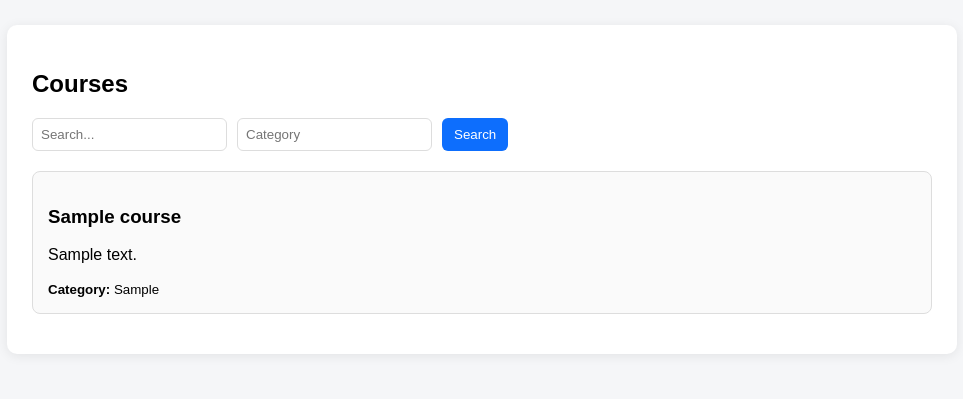
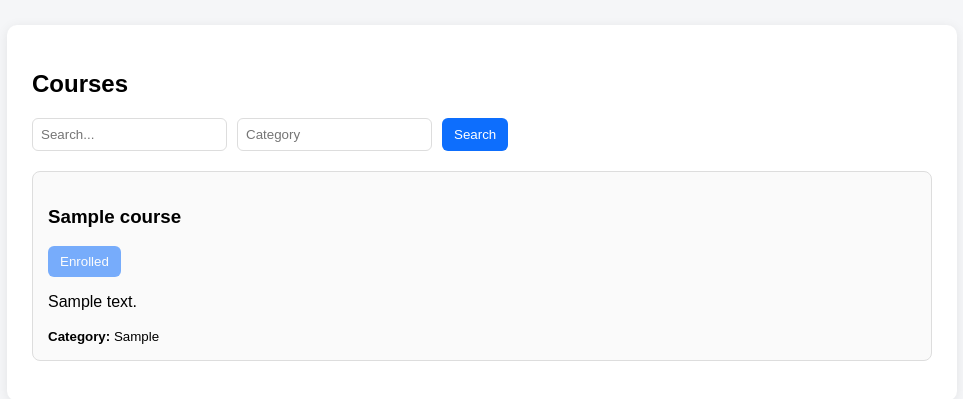
Before and after one commit to quyenhuynh-agilityio/django-training, a Django app: page / in a window 1280 px wide. Shown: the part 42-441 px from the top of the page, without its empty margins (158-1121 px from the left). Run offline with Django 5.2, Linux system fonts and the light colour scheme; a user stored in the database is signed in; tables that the repository leaves empty hold one stand-in row (values such as "Sample post"); parts of the project's set-up code (start-up, migrations or seed data) failed here and were passed over.

Commit message:
feat: implement feature user can enroll course with authenticated

```diff
--- a/studyportal/courses/urls.py
+++ b/studyportal/courses/urls.py
@@ -1,6 +1,7 @@
 from django.urls import path
-from .views import course_list
+from .views import course_list, enroll_course
 
 urlpatterns = [
     path("", course_list, name="course_list"),
+    path("enroll/<uuid:course_id>/", enroll_course, name="enroll_course"),
 ]
--- a/studyportal/courses/views.py
+++ b/studyportal/courses/views.py
@@ -1,14 +1,12 @@
-from django.shortcuts import render
+from django.shortcuts import render, redirect, get_object_or_404
+from django.contrib.auth.decorators import login_required
 from .models import Course
+from enrollments.models import Enrollment
 
 
 def course_list(request):
-    query = ""
-    category = ""
-
-    if request.method == "POST":
-        query = request.POST.get("q", "").strip()
-        category = request.POST.get("category", "").strip()
+    query = request.GET.get("q", "").strip()
+    category = request.GET.get("category", "").strip()
 
     courses = Course.objects.filter(is_active=True)
 
@@ -18,6 +16,12 @@ def course_list(request):
     if category:
         courses = courses.filter(category__icontains=category)
 
+    enrolled_ids = []
+    if request.user.is_authenticated:
+        enrolled_ids = Enrollment.objects.filter(
+            user=request.user, is_deleted=False
+        ).values_list("course_id", flat=True)
+
     return render(
         request,
         "courses/course_list.html",
@@ -25,5 +29,18 @@ def course_list(request):
             "courses": courses,
             "query": query,
             "category": category,
+            "enrolled_ids": enrolled_ids,
         },
     )
+
+
+@login_required(login_url="/accounts/login/")
+def enroll_course(request, course_id):
+    course = get_object_or_404(Course, id=course_id)
+
+    # Prevent duplicate enrollment
+    Enrollment.objects.get_or_create(
+        user=request.user, course=course, defaults={"is_deleted": False}
+    )
+
+    return redirect("enrolled_courses")
--- a/studyportal/enrollments/urls.py
+++ b/studyportal/enrollments/urls.py
@@ -3,4 +3,5 @@ from .views import enrolled_courses
 
 urlpatterns = [
     path("my-courses/", enrolled_courses, name="enrolled_courses"),
+    path("enrolled/", enrolled_courses, name="enrolled_courses"),
 ]
--- a/studyportal/static/css/main.css
+++ b/studyportal/static/css/main.css
@@ -40,19 +40,31 @@ body {
     margin-bottom: 20px;
   }
 
-  /* Buttons */
-  .btn-primary {
+
+.btn {
   background: #0d6efd;
   color: white;
   border-radius: 6px;
   padding: 8px 12px;
+  border: none;
+  font-weight: 500;
+  transition: all 0.2s ease;
+}
+
+.btn-primary {
   cursor: pointer;
-    border: none;
 }
 
 .btn-primary:hover {
   background: #0b5ed7;
 }
+
+.btn-secondary {
+  cursor: not-allowed;
+  opacity: 0.55;        /* dim look */
+  pointer-events: none; /* prevent click */
+}
+
 
   /* Cards */
   .course-card {
--- a/studyportal/templates/courses/course_list.html
+++ b/studyportal/templates/courses/course_list.html
@@ -4,18 +4,24 @@
 {% endblock title %}
 {% block content %}
     <h2 class="course-header">Courses</h2>
-    <form method="post" class="search-box">
-        {% csrf_token %}
+    <form method="get" class="search-box">
         <input type="text" name="q" placeholder="Search..." value="{{ query }}">
         <input type="text"
                name="category"
                placeholder="Category"
                value="{{ category }}">
-        <button type="submit" class="btn-primary">Search</button>
+        <button type="submit" class="btn btn-primary">Search</button>
     </form>
     {% for course in courses %}
         <div class="course-card">
             <h3>{{ course.title }}</h3>
+            {% if user.is_authenticated %}
+                {% if course.id in enrolled_ids %}
+                    <button class="btn btn-secondary" disabled>Enrolled</button>
+                {% else %}
+                    <a href="{% url 'enroll_course' course.id %}" class="btn btn-primary ">Enroll</a>
+                {% endif %}
+            {% endif %}
             <p>{{ course.description }}</p>
             <small><strong>Category:</strong> {{ course.category }}</small>
         </div>
```
Lines whose indentation alone changed are shown as unchanged.
